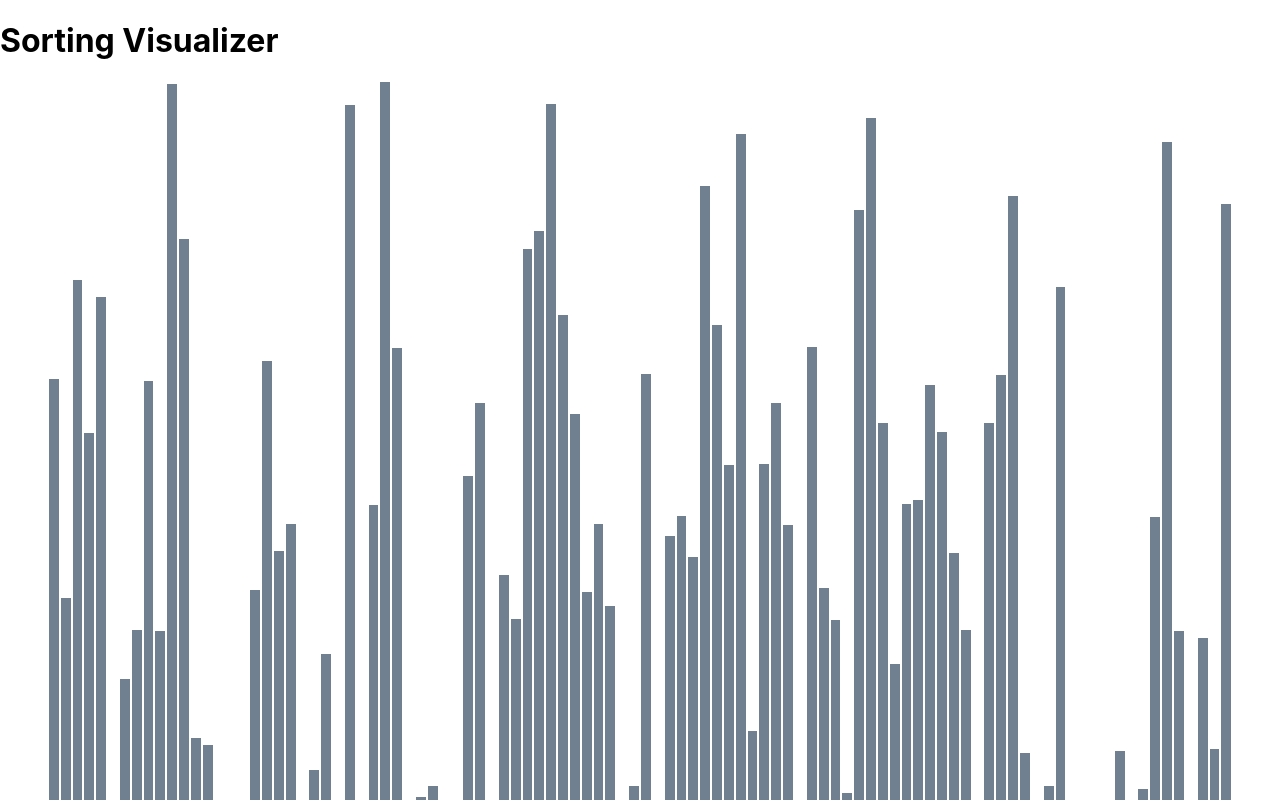
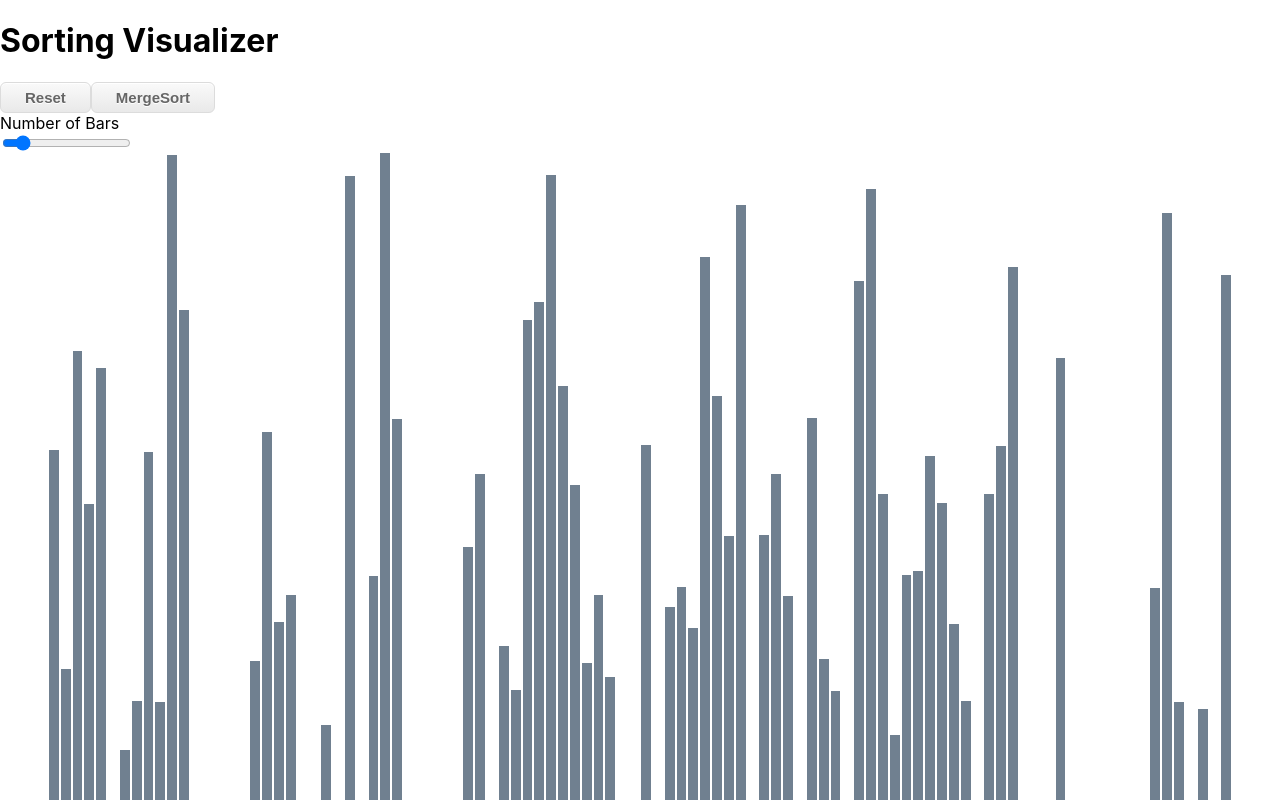
Before and after one commit to lennox-davidlevy/Sorting_Algo_Visualizer, a React (Create React App) app: page / in a window 1280 px wide. Shown: the top 800 px of the page. Built offline with nearby package versions, Linux system fonts and the light colour scheme.

Commit message:
ref mergesort, buttons, and range

```diff
--- /dev/null
+++ b/src/algorithms.js
@@ -0,0 +1,29 @@
+//REFERENCE MERGE SORT
+
+const mergeSort = (arr) => {
+  if (arr.length === 1) return arr;
+  if (!arr || arr.length === 0) return [];
+  const mid = Math.floor(arr.length / 2);
+  const left = arr.slice(0, mid);
+  const right = arr.slice(mid);
+  const sortedLeft = mergeSort(left);
+  const sortedRight = mergeSort(right);
+  return merge(sortedLeft, sortedRight);
+};
+
+const merge = (left, right) => {
+  const result = [];
+  let l = 0;
+  let r = 0;
+  while (l < left.length && r < right.length) {
+    if (left[l] < right[r]) {
+      result.push(left[l++]);
+    } else {
+      result.push(right[r++]);
+    }
+  }
+  const end = [].concat(left.slice(l)).concat(right.slice(r));
+  return [...result, ...end];
+};
+
+export { mergeSort };
--- a/src/components/Visualizer.css
+++ b/src/components/Visualizer.css
@@ -1,3 +1,8 @@
+input,
+label {
+  display: block;
+}
+
 .bar-container {
   position: relative;
   padding: 0 3rem 0 3rem;
@@ -31,3 +36,28 @@
 .bar-number:hover .num-hide {
   visibility: visible;
 } */
+
+.myButton {
+  box-shadow: inset 0px 1px 0px 0px #ffffff;
+  background: linear-gradient(to bottom, #f9f9f9 5%, #e9e9e9 100%);
+  background-color: #f9f9f9;
+  border-radius: 6px;
+  border: 1px solid #dcdcdc;
+  display: inline-block;
+  cursor: pointer;
+  color: #666666;
+  font-family: Arial;
+  font-size: 15px;
+  font-weight: bold;
+  padding: 6px 24px;
+  text-decoration: none;
+  text-shadow: 0px 1px 0px #ffffff;
+}
+.myButton:hover {
+  background: linear-gradient(to bottom, #e9e9e9 5%, #f9f9f9 100%);
+  background-color: #e9e9e9;
+}
+.myButton:active {
+  position: relative;
+  top: 1px;
+}
--- a/src/components/Visualizer.js
+++ b/src/components/Visualizer.js
@@ -1,5 +1,6 @@
 import React, { useEffect, useState } from 'react';
 import { setRandomNumber } from '../helpers';
+import { mergeSort } from '../algorithms';
 import './Visualizer.css';
 
 const Visualizer = () => {
@@ -10,7 +11,7 @@ const Visualizer = () => {
 
   useEffect(() => {
     resetArray(numberOfBars);
-  }, []);
+  }, [numberOfBars]);
 
   const resetArray = (n) => {
     const arr = [];
@@ -19,8 +20,34 @@ const Visualizer = () => {
     }
     setArr(arr);
   };
+  const mergeSortOnClick = () => {
+    setArr(mergeSort(arr));
+  };
+
+  const changeNumberOfBars = (e) => {
+    e.preventDefault();
+    setNumberOfBars(e.target.value);
+  };
 
   return (
+    <div className="container">
+      <button className="myButton" onClick={() => resetArray(numberOfBars)}>
+        Reset
+      </button>
+      <button className="myButton" onClick={() => mergeSortOnClick()}>
+        MergeSort
+      </button>
+      <label>
+        Number of Bars
+        <input
+          type="range"
+          min="50"
+          max="500"
+          value={numberOfBars}
+          step="50"
+          onChange={(e) => changeNumberOfBars(e)}
+        />
+      </label>
       <div className="bar-container">
         {arr.map((num, index) => {
           return (
@@ -32,6 +59,7 @@ const Visualizer = () => {
           );
         })}
       </div>
+    </div>
   );
 };
 
```
Lines whose indentation alone changed are shown as unchanged.
